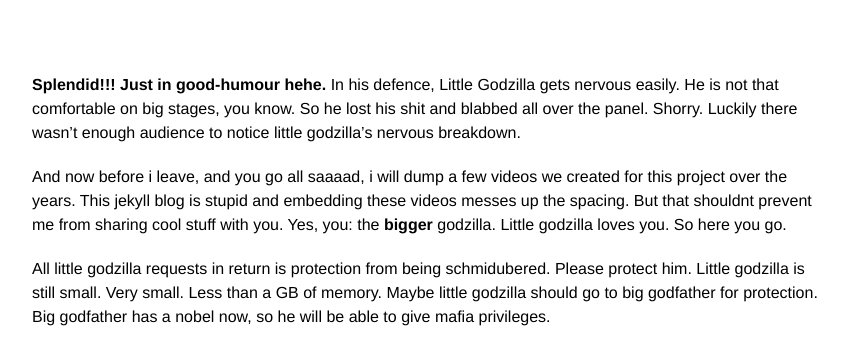
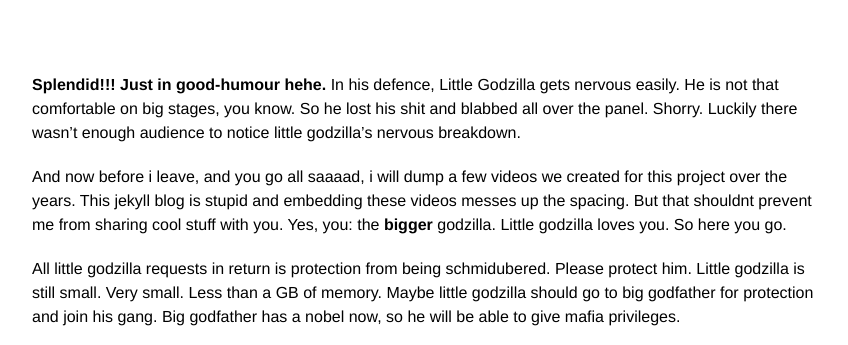
Before and after one commit to rajatmodi62/rajatmodi62.github.io, a Jekyll site: the page built from _posts/2024-10-26-hinton_apm.md, in a window 1280 px wide and 900 px high, scrolled down 15585 px, cut to the strip 0-345 px from the top of the window. Shown: the whole strip, without its empty margins (208-1056 px from the left). Built offline with Jekyll 4.4.1, drawn with Linux system fonts in a browser that asks for light colours; comment, search, counter and statistics services are not loaded.

Commit message:
soft link blog

```diff
--- a/_posts/2024-10-26-hinton_apm.md
+++ b/_posts/2024-10-26-hinton_apm.md
@@ -238,7 +238,7 @@ There are some <b> rare instances </b> when even NeurIPS panels don't understand
 
 And now before i leave, and you go all saaaad, i will dump a few videos we created for this project over the years. This jekyll blog is stupid and embedding these videos messes up the spacing. But that shouldnt prevent me from sharing cool stuff with you. Yes, you: the <b> bigger </b> godzilla. Little godzilla loves you. So here you go.
 
-All little  godzilla requests in return is protection from being schmidubered. Please protect him. Little godzilla is still small. Very small. Less than a GB of memory. Maybe little godzilla should go to big godfather for protection. Big godfather has a nobel now, so he will be able to give mafia privileges.
+All little  godzilla requests in return is protection from being schmidubered. Please protect him. Little godzilla is still small. Very small. Less than a GB of memory. Maybe little godzilla should go to big godfather for protection and join his gang. Big godfather has a nobel now, so he will be able to give mafia privileges.
 
 <div style="position: relative; padding-bottom: 56.25%; height: 0; overflow: hidden; margin: 0;">
     <iframe width="560" height="315" src="https://www.youtube.com/embed/mlXzufEk-2E?si=y3Cw43OabskFb_Jn" title="YouTube video player" frameborder="0" allow="accelerometer; autoplay; clipboard-write; encrypted-media; gyroscope; picture-in-picture; web-share" referrerpolicy="strict-origin-when-cross-origin" allowfullscreen></iframe>
```
